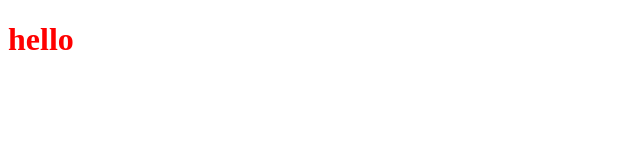
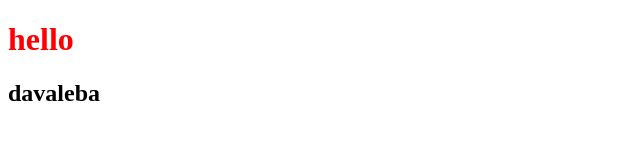
Before and after one commit to Thorkess/racxa2, a plain HTML site: page index.html in a window 1280 px wide. Shown: the whole page, without its empty margins (0-640 px from the left). Drawn offline with Linux system fonts and the light colour scheme.

Commit message:
davaleba

```diff
--- a/index.html
+++ b/index.html
@@ -9,6 +9,8 @@
 <body>
     <h1> hello</h1>
 
+    <h2>davaleba</h2>
+
 
 </body>
 </html>
```
